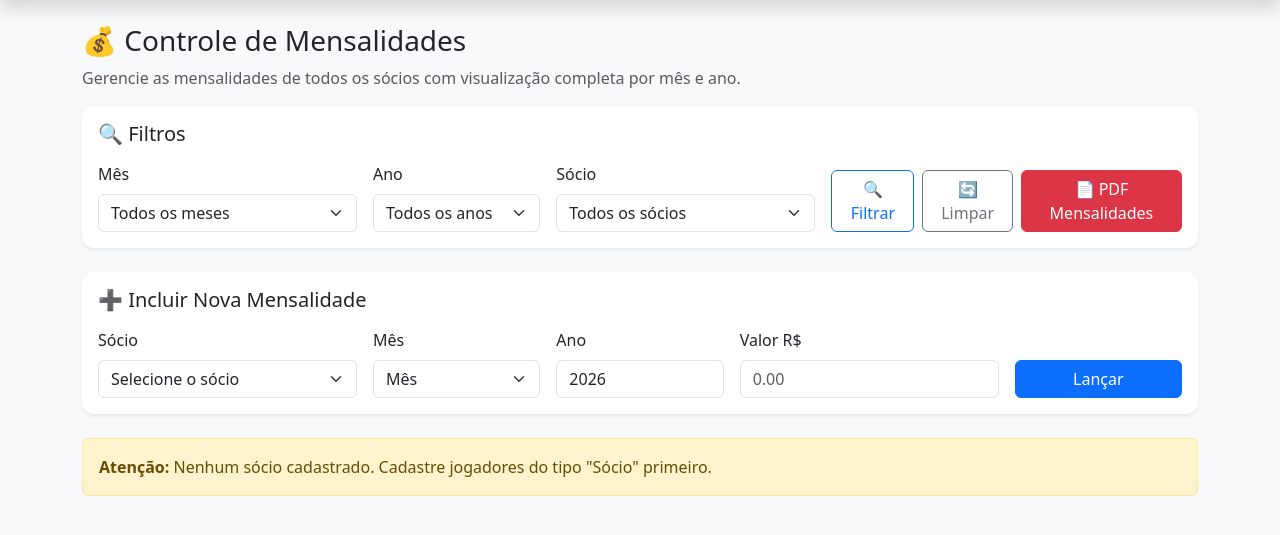
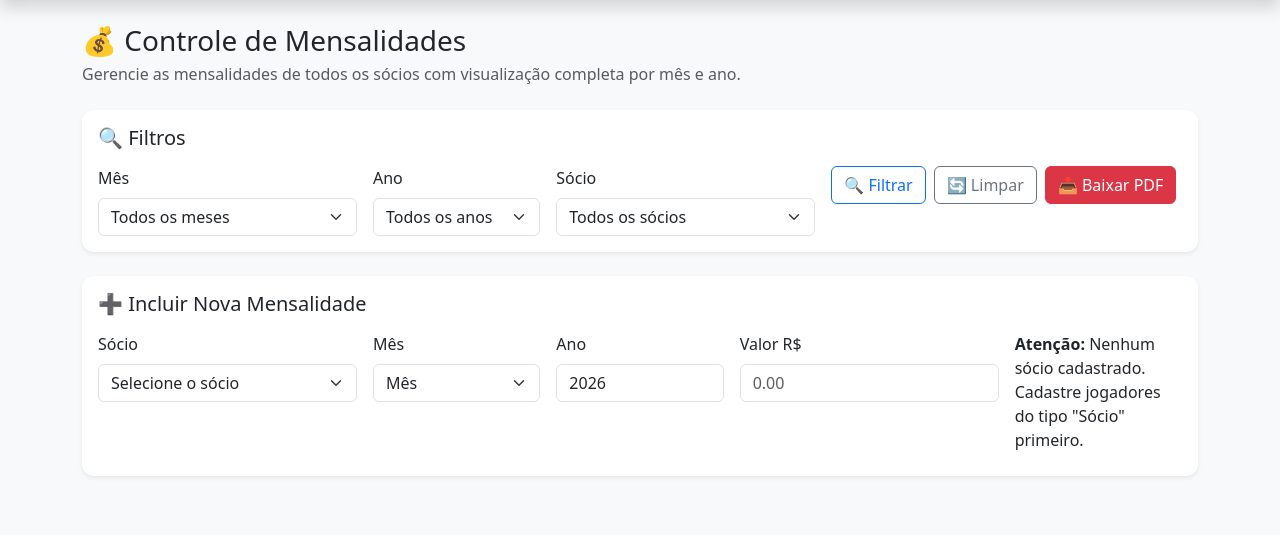
Before and after one commit to Evaldo-hub/associacaoufpa, a Flask app: page /associados in a window 1280 px wide. Shown: the part 84-619 px from the top of the page. Run offline with Flask 3, Linux system fonts and the light colour scheme; a user stored in the database is signed in; data that the repository does not hold is empty.

Commit message:
Add files via upload

```diff
--- a/templates/associados.html
+++ b/templates/associados.html
@@ -1,14 +1,19 @@
 {% extends "base.html" %}
 
 {% block content %}
-<h3>💰 Controle de Mensalidades</h3>
-<p class="text-muted">Gerencie as mensalidades de todos os sócios com visualização completa por mês e ano.</p>
+<!-- Cabeçalho Responsivo -->
+<div class='d-flex flex-column flex-md-row justify-content-between align-items-md-center mb-4'>
+  <div class='mb-3 mb-md-0'>
+    <h3 class='mb-1'>💰 Controle de Mensalidades</h3>
+    <p class="text-muted mb-0">Gerencie as mensalidades de todos os sócios com visualização completa por mês e ano.</p>
+  </div>
+</div>
 
 <!-- Formulário de Filtros -->
 <div class='card p-3 mb-4 shadow-sm'>
   <h5 class="mb-3">🔍 Filtros</h5>
   <form method='get' class='row g-3'>
-    <div class='col-md-3'>
+    <div class='col-12 col-md-3'>
       <label class="form-label">Mês</label>
       <select name='mes' class='form-select'>
         <option value=''>Todos os meses</option>
@@ -17,7 +22,7 @@
         {% endfor %}
       </select>
     </div>
-    <div class='col-md-2'>
+    <div class='col-12 col-md-2'>
       <label class="form-label">Ano</label>
       <select name='ano' class='form-select'>
         <option value=''>Todos os anos</option>
@@ -26,7 +31,7 @@
         {% endfor %}
       </select>
     </div>
-    <div class='col-md-3'>
+    <div class='col-12 col-md-3'>
       <label class="form-label">Sócio</label>
       <select name='socio_id' class='form-select'>
         <option value=''>Todos os sócios</option>
@@ -35,21 +40,25 @@
         {% endfor %}
       </select>
     </div>
-    <div class='col-md-4 d-flex align-items-end gap-2'>
-      <button type='submit' class='btn btn-outline-primary'>
+    <div class='col-12 col-md-4'>
+      <div class='d-flex flex-column flex-sm-row gap-2 align-items-sm-end'>
+        <button type='submit' class='btn btn-outline-primary flex-fill flex-sm-grow-0'>
           🔍 Filtrar
         </button>
-      <a href='{{ url_for("associados") }}' class='btn btn-outline-secondary'>
+        <a href='{{ url_for("associados") }}' class='btn btn-outline-secondary flex-fill flex-sm-grow-0'>
           🔄 Limpar
         </a>
         <a href='/pdf-mensalidades{% if filtros.ano %}?ano={{ filtros.ano }}{% endif %}'
-         class='btn btn-danger' target='_blank'>
-        📄 PDF Mensalidades
+           class='btn btn-danger flex-fill flex-sm-grow-0'>
+          📥 Baixar PDF
         </a>
+      </div>
       {% if filtros.mes or filtros.ano or filtros.socio_id %}
-      <span class="badge bg-info align-self-center">
+      <div class='mt-2'>
+        <span class="badge bg-info">
           {{ mensalidades_por_socio.values() | list | length }} sócio(s) filtrado(s)
         </span>
+      </div>
       {% endif %}
     </div>
   </form>
@@ -60,7 +69,7 @@
 <div class='card p-3 mb-4 shadow-sm'>
   <h5 class="mb-3">➕ Incluir Nova Mensalidade</h5>
   <form method='post' class='row g-3'>
-    <div class='col-md-3'>
+    <div class='col-12 col-md-3'>
       <label class="form-label">Sócio</label>
       <select name='jogador_id' class='form-select' required>
         <option value=''>Selecione o sócio</option>
@@ -69,7 +78,7 @@
         {% endfor %}
       </select>
     </div>
-    <div class='col-md-2'>
+    <div class='col-12 col-md-2'>
       <label class="form-label">Mês</label>
       <select name='mes' class='form-select' required>
         <option value=''>Mês</option>
@@ -87,18 +96,19 @@
         <option value='Dezembro'>Dezembro</option>
       </select>
     </div>
-    <div class='col-md-2'>
+    <div class='col-12 col-md-2'>
       <label class="form-label">Ano</label>
       <input type='number' name='ano' min='2000' max='2100'
              id='ano_input'
              class='form-control' required>
     </div>
-    <div class='col-md-3'>
+    <div class='col-12 col-md-3'>
       <label class="form-label">Valor R$</label>
       <input type='number' step='0.01' min='0' name='valor'
              placeholder='0.00' class='form-control' required>
     </div>
-    <div class='col-md-2 d-flex align-items-end'>
+    <div class='col-12 col-md-2'>
+      <label class="form-label d-md-none'>&nbsp;</label>
       <button class='btn btn-primary w-100'>Lançar</button>
     </div>
   </form>
@@ -121,14 +131,16 @@
     </h5>
     {% if mensalidades_por_socio %}
     <div class='table-responsive'>
-      <table class='table table-hover table-bordered align-middle'>
+      <table class='table table-hover table-bordered align-middle table-striped'>
         <thead class='table-dark'>
           <tr>
-            <th>Sócio</th>
-            <th>Mês/Ano</th>
-            <th>Valor Pago</th>
-            <th>Data de Lançamento</th>
-            <th>Ações</th>
+            <th class='d-none d-md-table-cell'>Sócio</th>
+            <th class='d-md-none'>Sócio</th>
+            <th class='d-none d-lg-table-cell'>Mês/Ano</th>
+            <th>Valor</th>
+            <th class='d-none d-md-table-cell'>Data</th>
+            <th class='text-center d-none d-lg-table-cell'>Ações</th>
+            <th class='text-center d-lg-none'>Ações</th>
           </tr>
         </thead>
         <tbody>
@@ -141,22 +153,29 @@
               {% for mensalidade in mensalidades %}
               <tr>
                 {% if loop.first %}
-                <td rowspan="{{ mensalidades|length }}" class="align-middle">
+                <td rowspan="{{ mensalidades|length }}" class="align-middle d-none d-md-table-cell">
                   <strong>{{ socio.nome }}</strong>
                   <br>
                   <small class="text-muted">Total: R$ {{ "%.2f"|format(total_pago) }}</small>
                 </td>
                 {% endif %}
-                <td>
+                <td class='d-md-none'>
+                  <div class='border-bottom pb-2 mb-2'>
+                    <strong>{{ socio.nome }}</strong>
+                    <br>
+                    <small class="text-muted">Total: R$ {{ "%.2f"|format(total_pago) }}</small>
+                  </div>
+                </td>
+                <td class='d-none d-lg-table-cell'>
                   <span class="badge bg-info">{{ mensalidade.mes_referencia or 'N/A' }}</span>
                 </td>
                 <td class="text-success">
                   <strong>R$ {{ "%.2f"|format(mensalidade.valor) }}</strong>
                 </td>
-                <td>
+                <td class='d-none d-md-table-cell'>
                   <small>{{ mensalidade.data.strftime('%d/%m/%Y') }}</small>
                 </td>
-                <td>
+                <td class='text-center d-none d-lg-table-cell'>
                   {% if current_user.is_admin() %}
                   <form method="post" action="{{ url_for('extornar_mensalidade', mensalidade_id=mensalidade.id) }}"
                         onsubmit="return confirm('Tem certeza que deseja extornar esta mensalidade? Esta ação não pode ser desfeita.');"
@@ -167,12 +186,39 @@
                   </form>
                   {% endif %}
                 </td>
+                <td class='text-center d-lg-none'>
+                  {% if current_user.is_admin() %}
+                  <form method="post" action="{{ url_for('extornar_mensalidade', mensalidade_id=mensalidade.id) }}"
+                        onsubmit="return confirm('Tem certeza que deseja extornar esta mensalidade? Esta ação não pode ser desfeita.');"
+                        style="display: inline;">
+                    <button type="submit" class="btn btn-sm btn-danger">
+                      🗑️
+                    </button>
+                  </form>
+                  {% endif %}
+                </td>
+              </tr>
+              <!-- Versão mobile com detalhes -->
+              <tr class='d-lg-none'>
+                <td colspan='3' class='p-2 bg-light'>
+                  <div class='small text-muted'>
+                    <strong>Mês/Ano:</strong> <span class="badge bg-info">{{ mensalidade.mes_referencia or 'N/A' }}</span><br>
+                    <strong>Data:</strong> {{ mensalidade.data.strftime('%d/%m/%Y') }}
+                  </div>
+                </td>
               </tr>
               {% endfor %}
             {% else %}
               <tr>
-                <td><strong>{{ socio.nome }}</strong></td>
-                <td colspan="4" class="text-center text-muted">
+                <td colspan="7"><strong>{{ socio.nome }}</strong></td>
+              </tr>
+              <tr class='d-lg-none'>
+                <td colspan='3' class='text-center text-muted py-3'>
+                  <em>Nenhuma mensalidade registrada</em>
+                </td>
+              </tr>
+              <tr class='d-none d-lg-table-row'>
+                <td colspan="6" class="text-center text-muted">
                   <em>Nenhuma mensalidade registrada</em>
                 </td>
               </tr>
@@ -181,11 +227,13 @@
         </tbody>
         <tfoot class="table-secondary">
           <tr>
-            <th colspan="2">Total Geral</th>
+            <th colspan="2" class='d-none d-md-table-cell'>Total Geral</th>
+            <th colspan="1" class='d-md-none d-lg-none'>Total Geral</th>
             <th class="text-success">
               R$ {{ "%.2f"|format(total_geral) }}
             </th>
-            <th colspan="2"></th>
+            <th colspan="4" class='d-none d-lg-table-cell'></th>
+            <th colspan="2" class='d-lg-none'></th>
           </tr>
         </tfoot>
       </table>
@@ -220,8 +268,8 @@
           {% endfor %}
         {% endfor %}
         {% set total_ano = mensalidades_ano | sum(attribute='valor') %}
-        <div class='col-md-3 mb-2'>
-          <div class='card border-primary'>
+        <div class='col-12 col-sm-6 col-lg-4 col-xl-3 mb-3'>
+          <div class='card border-primary h-100'>
             <div class='card-body text-center'>
               <h6 class='card-title'>{{ ano }}</h6>
               <p class='card-text'>
```
Lines whose indentation alone changed are shown as unchanged.
